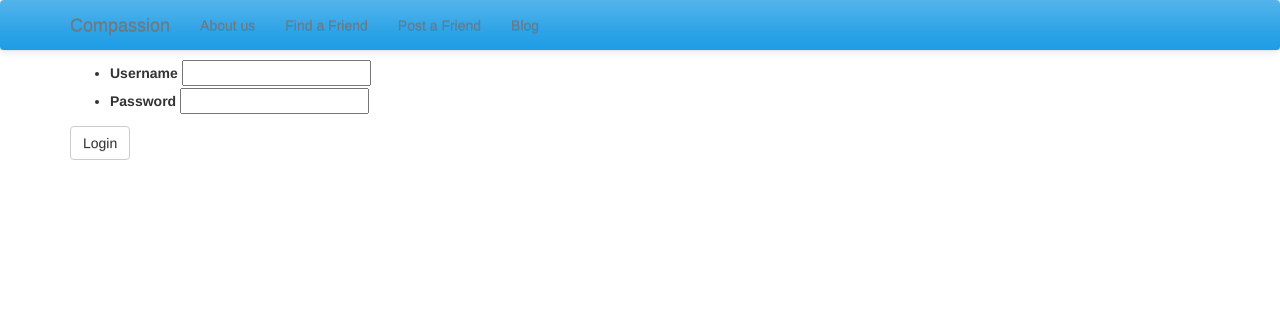
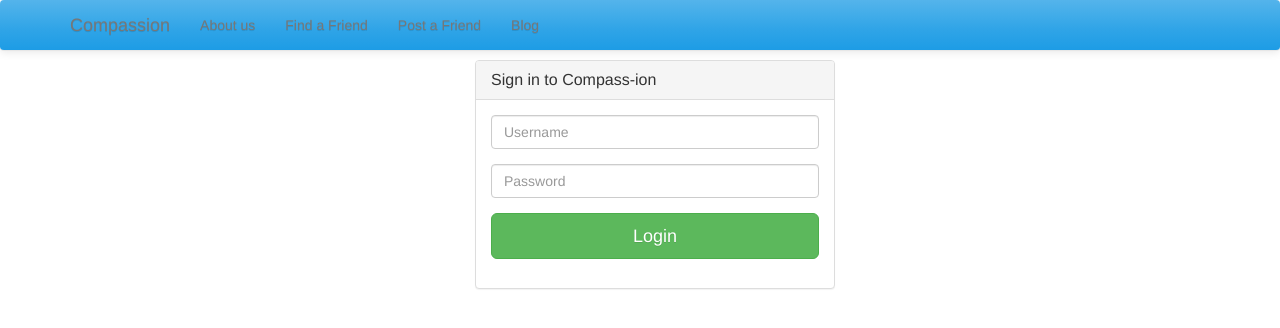
Before and after one commit to badrihippo/compassion.sssnet.tk, a Flask app: page /login in a window 1280 px wide. Shown: the top 328 px of the page. Run offline with Flask 2, Linux system fonts and the light colour scheme; some libraries are stand-ins or nearby versions.

Commit message:
Add styling to login form template

```diff
--- a/compassion/templates/login.htm
+++ b/compassion/templates/login.htm
@@ -1,21 +1,39 @@
 {% extends 'base.html' %}
 {% block title %}Login | Compassion{% endblock%}
 {% block content %}
-<form action="" method="post">
+<div class="container">
+  <div class="row">
+    <div class="col-md-4 col-md-offset-4">
+      <div class="panel panel-default">
+        <div class="panel-heading">
+          <h3 class="panel-title">Sign in to Compass-ion</h3>
+        </div>
+        <div class="panel-body">
+          <form accept-charset="UTF-8" role="form" action="" method="POST">
             {{ form.csrf_token }}
             {% if form.errors %}
-    <ul>
             {% for field_name, field_errors in form.errors|dictsort if field_errors %}
               {% for error in field_errors %}
-        <li>{{error}}</li>
+                <div class="alert alert-danger" role="alert">
+                  <span class="glyphicon glyphicon-exclamation-sign" aria-hidden="true"></span>
+                  <span class="sr-only">Error:</span>
+                  {{error}}
+                </div>
               {% endfor %}
             {% endfor %}
-    </ul>
             {% endif %}
-  <ul>
-    <li>{{form.username.label}} {{form.username}}</li>
-    <li>{{form.password.label}} {{form.password}}</li>
-  </ul>
-  <input type="submit" class="btn btn-default" value="Login" />
+            <fieldset>
+              <div class="form-group">
+                <input class="form-control" placeholder="Username" name="{{form.username.name}}" type="text"> </div>
+                <div class="form-group">
+                  <input class="form-control" placeholder="Password" name="{{form.password.name}}" type="password" value="">
+                </div>
+              <input class="btn btn-lg btn-success btn-block" type="submit" value="Login">
+            </fieldset>
           </form>
+        </div>
+      </div>
+    </div>
+  </div>
+</div>
 {% endblock %}
```
Lines whose indentation alone changed are shown as unchanged.
